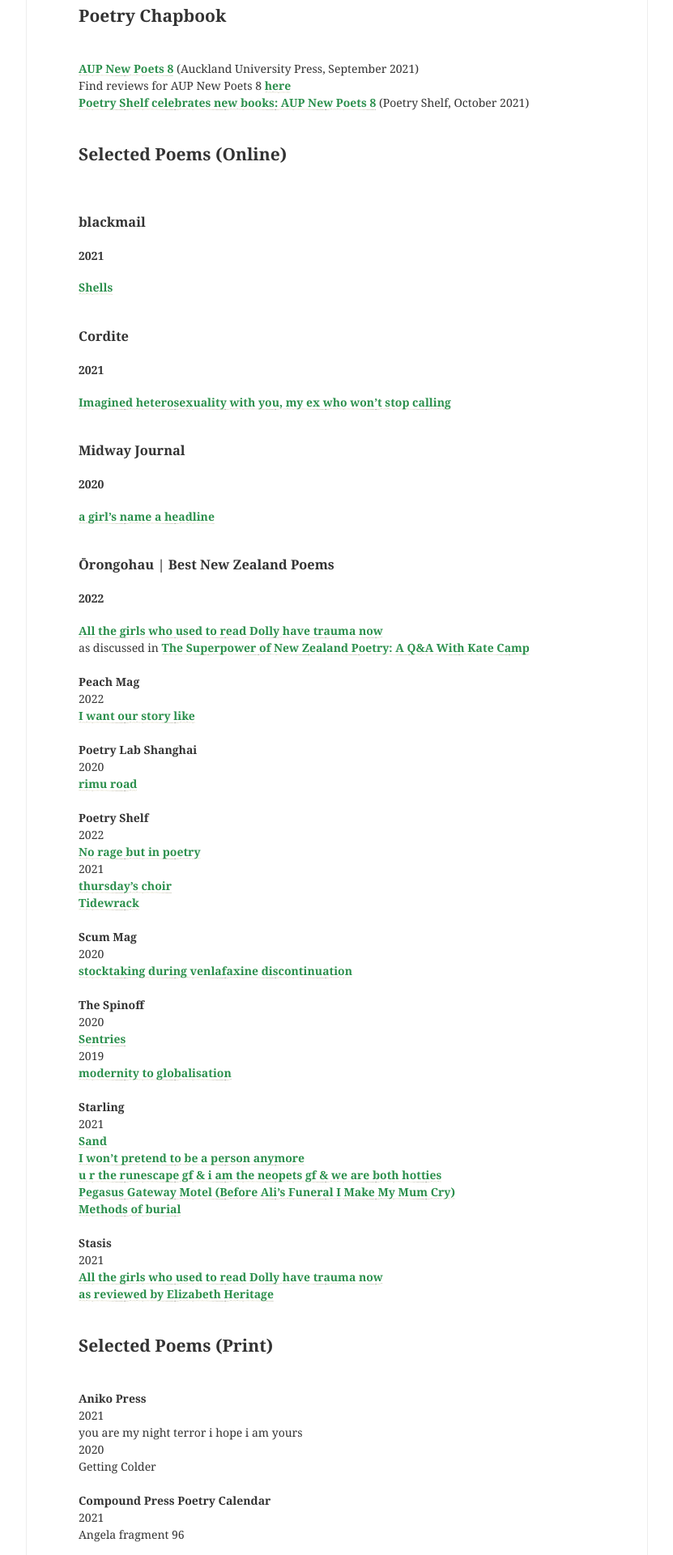
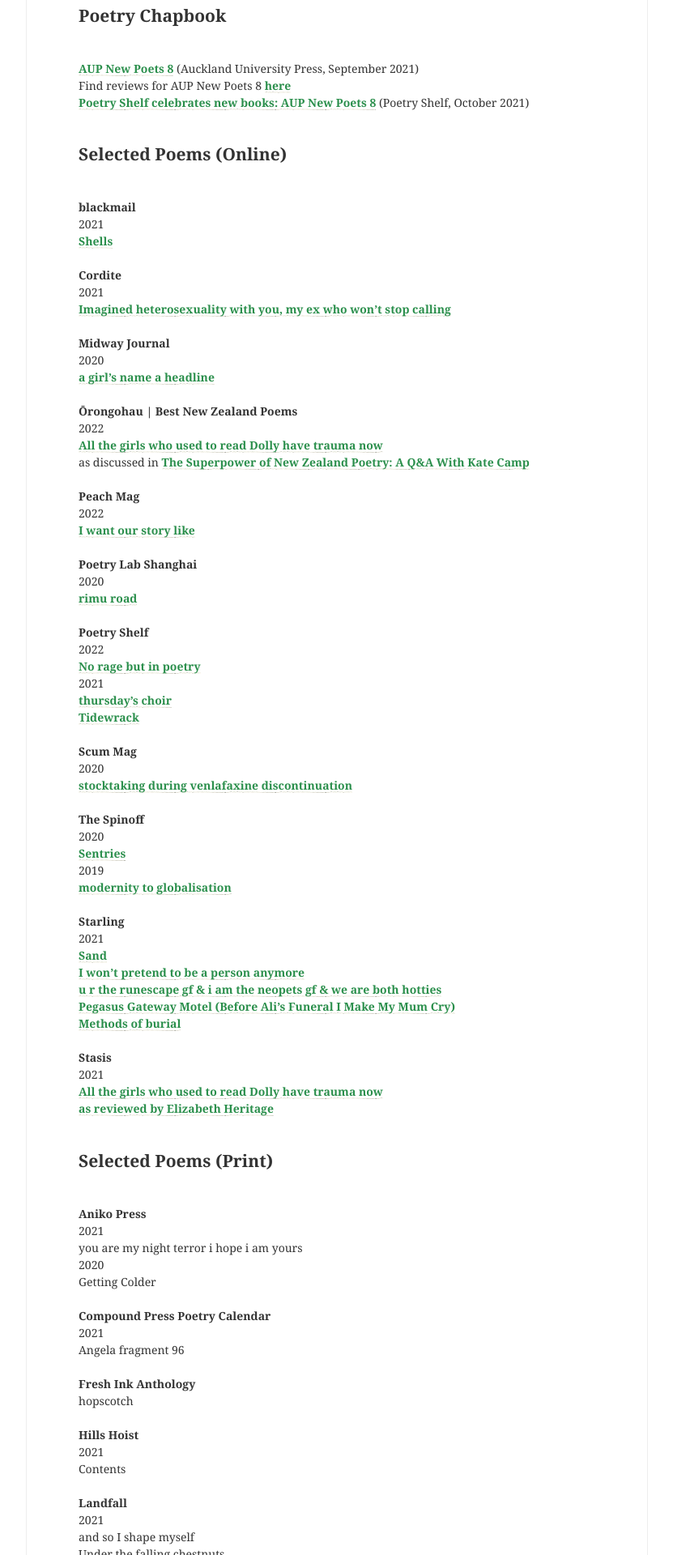
Before and after one commit to lilyholloway/lilyholloway.github.io, a Jekyll site: the page built from cv.md, in a window 1280 px wide. Shown: the part 514-2434 px from the top of the page at 81% size, without its empty margins (224-1055 px from the left). Built offline with Jekyll 4.4.1, drawn with Linux system fonts in a browser that asks for light colours; nearby versions of some CDN libraries; our own code applies the rules of GitHub Pages for plain Markdown files.

Commit message:
Update cv.md

```diff
--- a/cv.md
+++ b/cv.md
@@ -13,20 +13,20 @@
 
 ## <b>Selected Poems</b> (Online)<br>
 <br>
-### <b>blackmail</b><br>
-#### 2021<br>
+<b>blackmail</b><br>
+ 2021<br>
 <b><a href="http://www.blackmailpress.com/LH44.html">Shells</a></b><br>
 <br>
-### <b>Cordite</b><br>
-#### 2021<br>
+<b>Cordite</b><br>
+ 2021<br>
 <b><a href="http://cordite.org.au/poetry/game/imagined-heterosexuality-with-you-my-ex-who-wont-stop-calling/">Imagined heterosexuality with you, my ex who won't stop calling</a></b><br>
 <br>
-### <b>Midway Journal</b><br>
-#### 2020<br>
+<b>Midway Journal</b><br>
+ 2020<br>
 <b><a href="http://midwayjournal.com/a-girls-name-a-headline/">a girl's name a headline</a></b><br>
 <br>
-### <b>Ōrongohau | Best New Zealand Poems</b><br>
-#### 2022<br>
+<b>Ōrongohau | Best New Zealand Poems</b><br>
+2022<br>
 <b><a href="https://www.bestnewzealandpoems.org.nz/2021-contents/lily-holloway/">All the girls who used to read Dolly have trauma now</a></b><br>
 as discussed in <b><a href="https://www.pw.org/content/the_superpower_of_new_zealand_poetry_a_qa_with_kate_camp">The Superpower of New Zealand Poetry: A Q&A With Kate Camp</a></b><br>
 <br>
```
